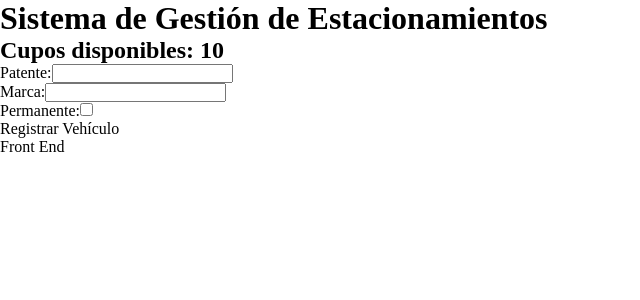
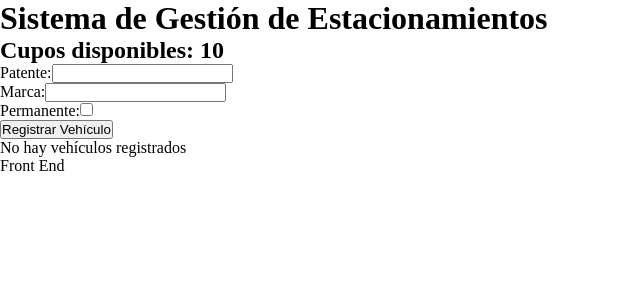
Before and after one commit to diegolignai/estacionamiento-app, a React (Vite) app in the folder estacionamiento-app/: page / in a window 1280 px wide. Shown: the top 300 px of the page, without its empty margins (0-640 px from the left). Built offline with nearby package versions, Linux system fonts and the light colour scheme.

Commit message:
Agregar renderizado de vehiculos

```diff
--- a/estacionamiento-app/src/App.jsx
+++ b/estacionamiento-app/src/App.jsx
@@ -1,5 +1,7 @@
 import Formulario from "./components/Formulario";
+import ListaVehiculos from "./components/ListaVehiculos";
 import { useState } from "react";
+
 
 function App() {
   const [vehiculos, setVehiculos] = useState([]);
@@ -16,7 +18,10 @@ function App() {
 
       <main>
         <h2>Cupos disponibles: {10 - vehiculos.length}</h2>
+
         <Formulario agregarVehiculo={agregarVehiculo} />
+
+        <ListaVehiculos vehiculos={vehiculos} />
       </main>
 
       <footer>
--- a/estacionamiento-app/src/components/CardVehiculo.jsx
+++ b/estacionamiento-app/src/components/CardVehiculo.jsx
@@ -0,0 +1,13 @@
+function CardVehiculo({ vehiculo }) {
+    return (
+        <div>
+            <h3>{vehiculo.patente}</h3>
+            <p>Marca: {vehiculo.marca}</p>
+            <p>
+                Tipo: {vehiculo.permanente ? "Permanente" : "Temporal"}
+            </p>
+        </div>
+    );
+}
+
+export default CardVehiculo;
--- a/estacionamiento-app/src/components/Formulario.jsx
+++ b/estacionamiento-app/src/components/Formulario.jsx
@@ -60,7 +60,7 @@ function Formulario({ agregarVehiculo }) {
                 />
             </div>
 
-            <buttton type="submit">Registrar Vehículo</buttton>
+            <button type="submit">Registrar Vehículo</button>
 
         </form>
     );
--- a/estacionamiento-app/src/components/ListaVehiculos.jsx
+++ b/estacionamiento-app/src/components/ListaVehiculos.jsx
@@ -0,0 +1,20 @@
+import CardVehiculo from "./CardVehiculo";
+
+function ListaVehiculos({ vehiculos }) {
+  return (
+    <section>
+      {vehiculos.length === 0 ? (
+        <p>No hay vehículos registrados</p>
+      ) : (
+        vehiculos.map((vehiculo) => (
+          <CardVehiculo
+            key={vehiculo.patente}
+            vehiculo={vehiculo}
+          />
+        ))
+      )}
+    </section>
+  );
+}
+
+export default ListaVehiculos;
```
